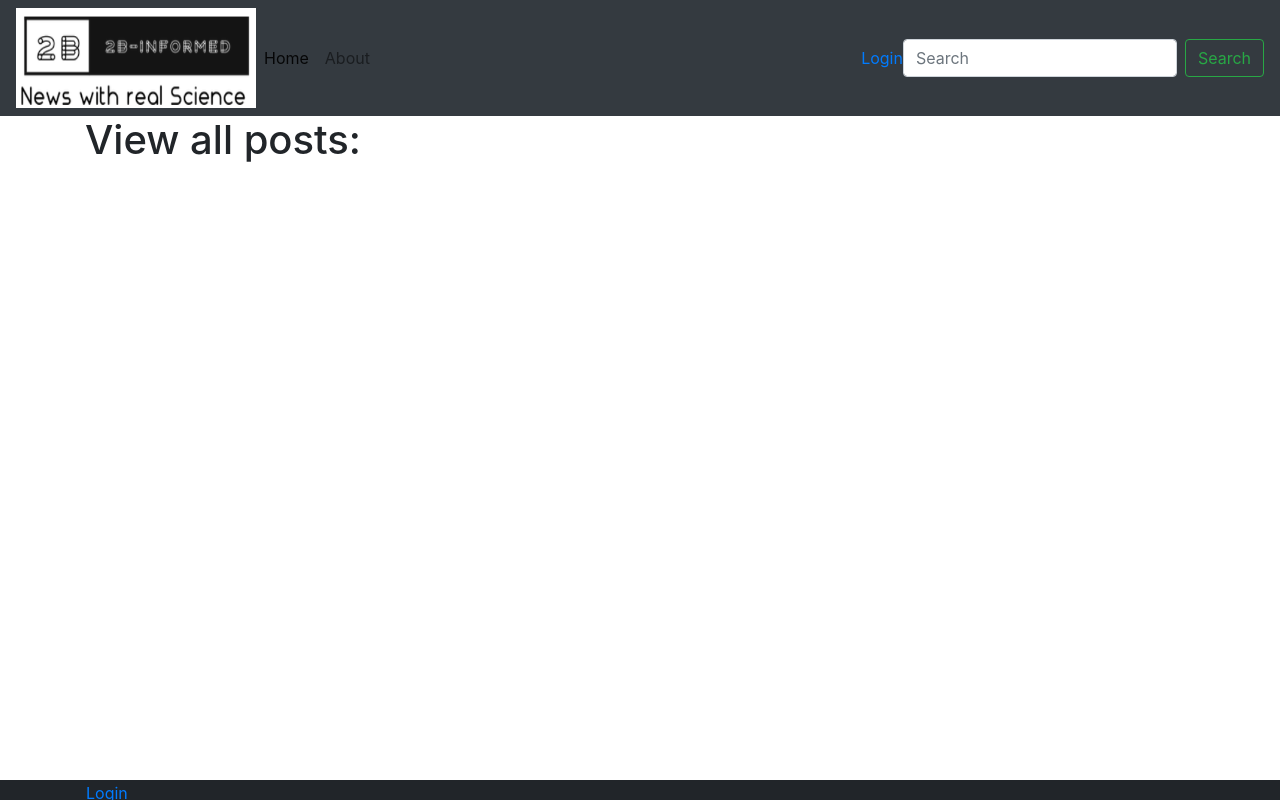
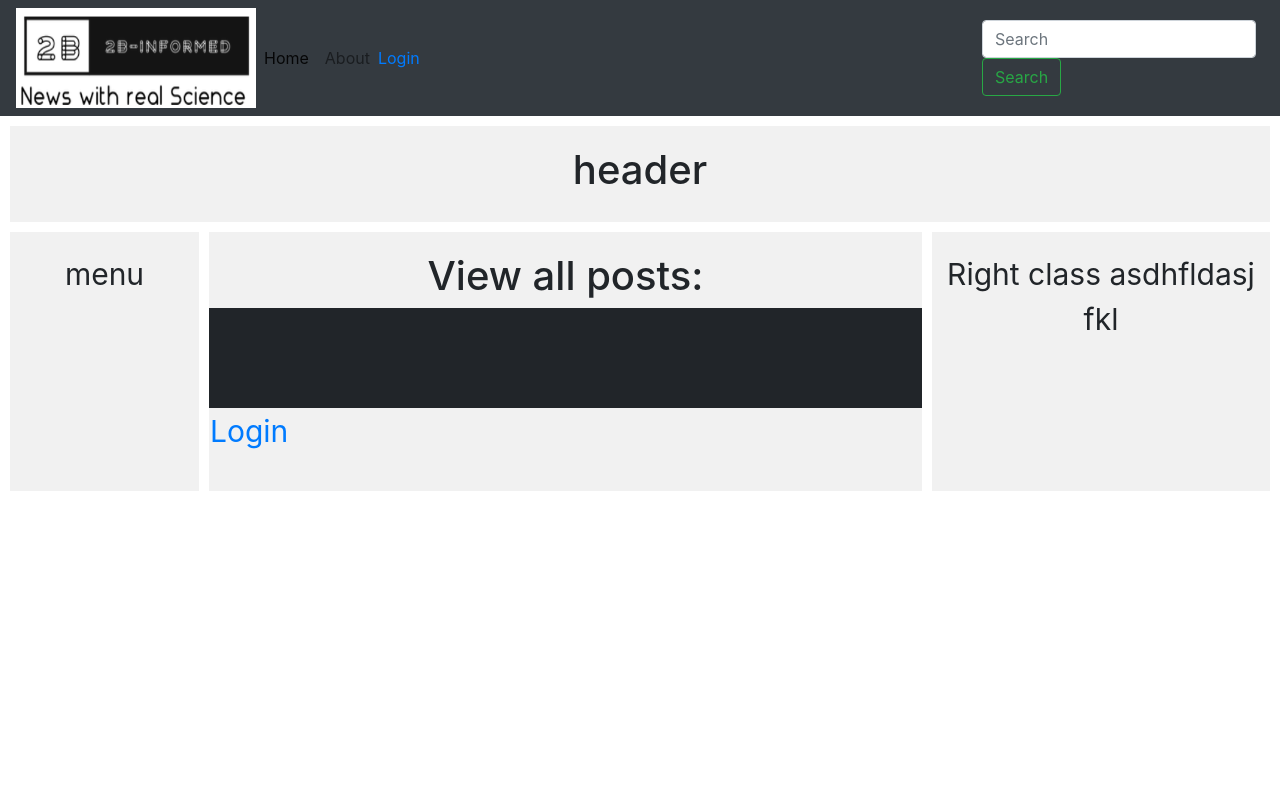
Before and after one commit to carloscaeduardo/2BInformed, a Django app: template blog/templates/blog/post_list.html in a window 1280 px wide. Run offline with Django 3.2, Linux system fonts and the light colour scheme; the template is opened without the code that fills it, so the values that code supplies are empty; some libraries are stand-ins or nearby versions.

Commit message:
Editing css to allow grid.

```diff
--- a/blog/static/css/blog.css
+++ b/blog/static/css/blog.css
@@ -1,25 +1,88 @@
-
-
-.centerstage{
-    margin-left: auto;
-    margin-right: auto;
+.nav{
+    width: 100%;
 
 }
 
+
+
+
+
+.blog_post{
+    { grid-area: main }
+
+.left-side-menu{
+     grid-area: Menu
+
+
+
+}
+
+}
+
+.snippet_image{
+    border-radius: 16px;
+    height: 400px;
+
+
+}
+
+.post_snippet{
+    text-align: middle;
+    border-radius: 16px;
+    width: 100%;
+    box-shadow: 0 4px 8px 0 rgba(0, 0, 0, 0.2), 0 6px 20px 0 rgba(0, 0, 0, 0.19);
+}
+
+.grid-container {
+  display: grid;
+  grid-template-areas:
+    'header header header header header header'
+    'menu main main main right right'
+    'footer footer footer footer footer footer';
+  grid-gap: 10px;
+  background-color:#fff;
+  padding: 10px;
+  grid-template-rows: auto;
+   grid-template-columns: 15% 35% 20%;
+}
+
+.grid-container > div {
+  background-color: #f1f1f1	;
+  text-align: center;
+  padding: 20px 0;
+  font-size: 30px;
+  height: auto;
+  grid-auto-flow: column;
+  grid-auto-columns: auto;
+}
+
+.header{
+    grid-area: header;
+}
+.blog_post{
+    grid-area: main;
+
+
+        }
+.right{
+    grid-area: right;
+}
+
+.left-side-menu{
+    grid-area:menu;
+}
 .footer {
-  position: fixed;
+    grid-area: footer;
+
     bottom: 0;
     left: 0 ;
     width: 100%;
     /* Set the fixed height of the footer here */
-  height: 20px;
+    height: 100px;
     text-align: center;
     background-color: #212529;
 }
-
-.blog_post{
-
-
+.post-title{
 
 
 }
--- a/blog/templates/blog/base.html
+++ b/blog/templates/blog/base.html
@@ -85,9 +85,19 @@
                 </nav>
             </div>
     <!-- navbar end -->
-    <div class="content container">
-        <div class="row">
-            <div class="col-md-8">
+
+    <div class="grid-container inline-grid">
+
+                <div class="header">
+                    <h1>header</h1>
+                </div>
+                <div class="left-side-menu">
+                    <p>menu</p>
+                </div>
+                <div class ="right">
+                    <p>Right class asdhfldasj fkl</p>
+                </div>
+
                 <div class="blog_post">
 
 
@@ -100,9 +110,11 @@
 
 
                     {% endblock %}
+
                 </div>
-            </div>
-        </div>
+
+
+
             <footer class="footer">
                 <div class="container">
                     {% if user.is_authenticated %}
@@ -129,10 +141,10 @@
 
                         </table>
 
-
                     {% endif %}
                 </div>
             </footer>
+
     </div>
 
 
--- a/blog/templates/blog/post_list.html
+++ b/blog/templates/blog/post_list.html
@@ -1,21 +1,29 @@
 {% extends "base.html" %}
 
-{% block content%}
-<div class="centerstage">
+{% block content %}
+
         <h1>View all posts:</h1>
 
+           <table>
                 {% for post in post_list %}
-    <div class="post">
-        <h1><a href="{% url 'post_detail' slug=post.slug %}">{{ post.title }}</a></h1>
-        <img class="snippet_image" src="{{ post.snippet_image.url }}">
+                <tr class="{% cycle 'row1' 'row2' %}">
+
+                        <div class="post_snippet">
+
+
+
+                            <a href="{% url 'post_detail' slug=post.slug %}"><img class="snippet_image" src="{{ post.snippet_image.url }}"></a>
+                            <h2 class="post-title"><a href="{% url 'post_detail' slug=post.slug %}">{{ post.title }}</a></h2>
                             <div class="date">
                                 <p>Published on: {{ post.publication_date|date:"D M Y"}}</p>
                             </div>
 
+                        </div>
+                  </tr>
+              </table>
 
 
 
-    </div>
 
         {% endfor %}
 
```
Also changed, not shown: db.sqlite3, media/25px-Frost_Dragon.gif (added), media/25px-Phantasm.gif (added), media/25px-Undead_Dragon.gif (added), media/black-and-white-104278_1920.jpg (added), media/uploads/kurosuzume/2020/11/22/saitamasplace_ibZLHpC.jpg (added). Lines whose indentation alone changed are shown as unchanged.
